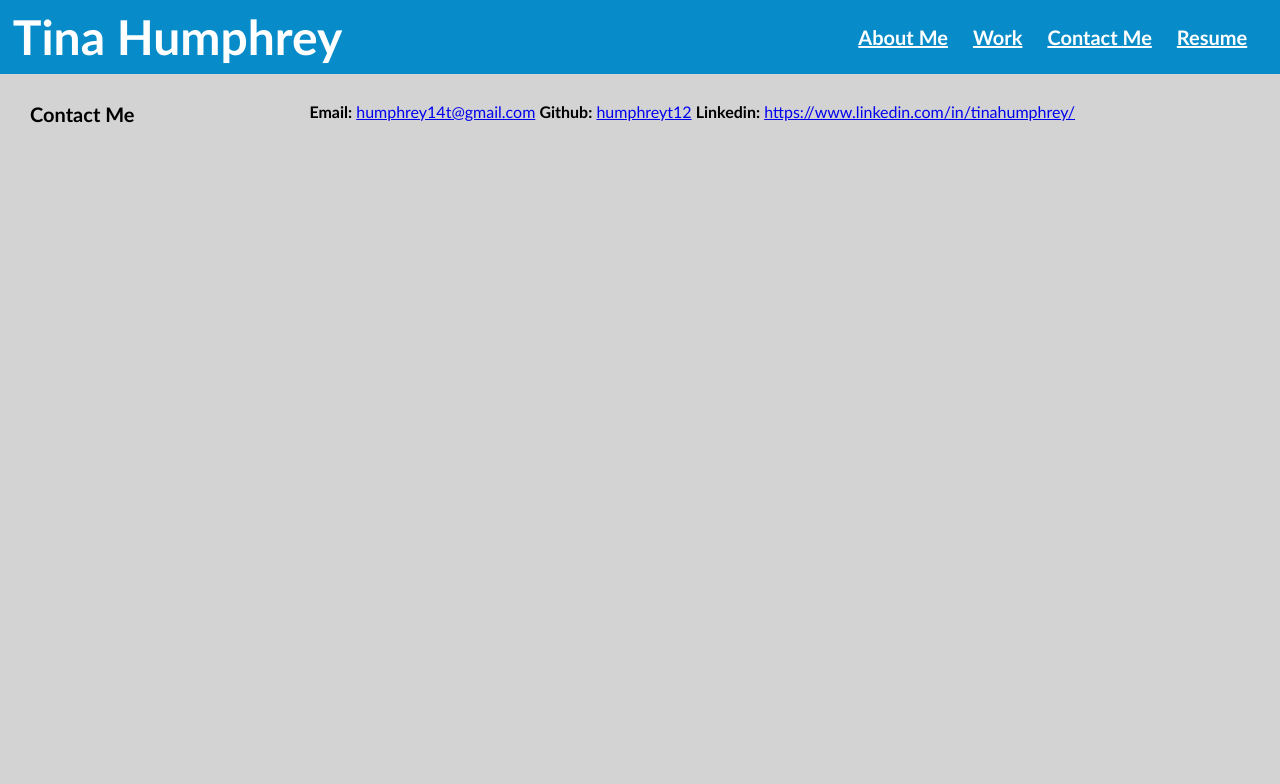
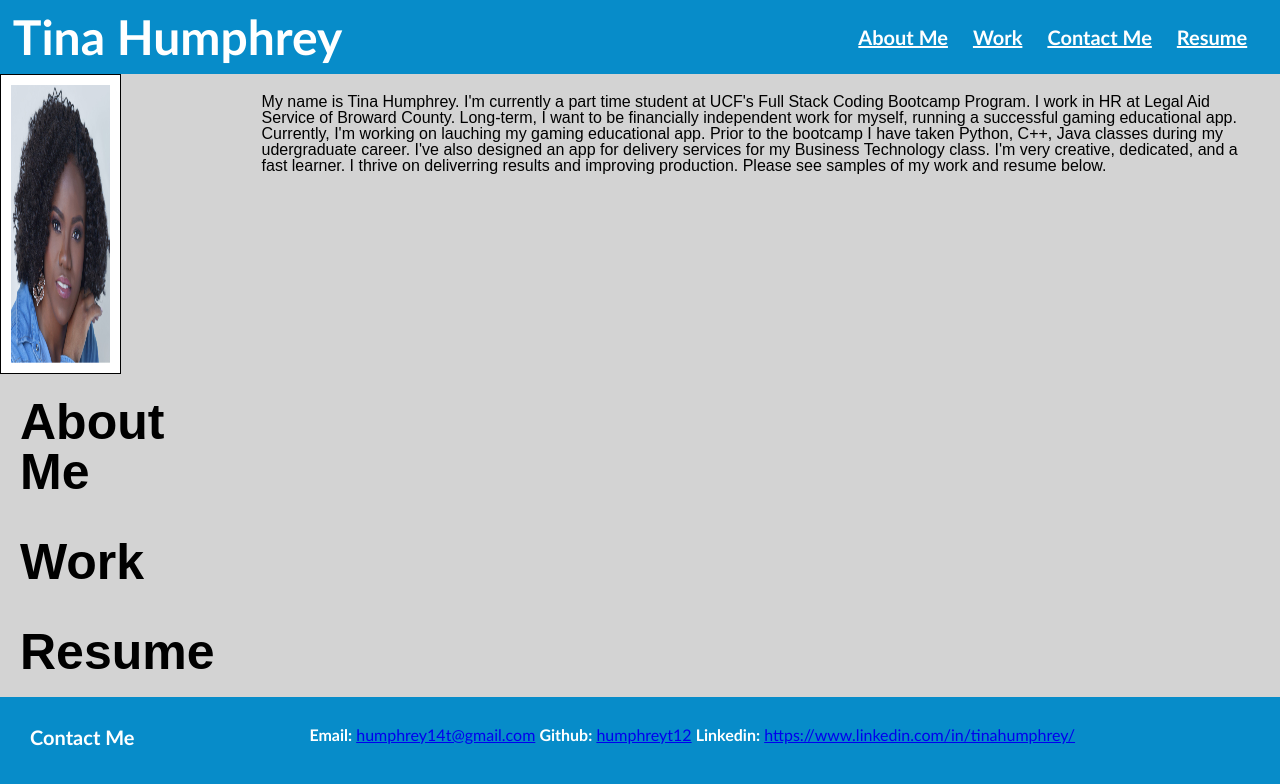
Before and after one commit to humphreyt12/Tina-Portfolio, a plain HTML site: page index.html in a window 1280 px wide. Drawn offline with Linux system fonts and the light colour scheme.

Commit message:
commit changes to prject

```diff
--- a/assets/style.css
+++ b/assets/style.css
@@ -4,7 +4,7 @@
 body {
   font-family: Arial;
   background-color: lightgrey;
-  margin: 0;
+  margin: 20;
   display: flex;
   flex-direction: column;
   min-height: 100vh;
@@ -42,15 +42,65 @@ body {
     flex-wrap: wrap;
     margin-left: 25px;
   }
+  main {
+    display: flex;
+  }
+
+  aside h2 {
+    flex: 30%;
+    background-color: lightgrey;
+    padding: 20px;
+    flex-wrap: wrap;
+    font-size: 50px;
+  }
+  section {
+    flex: 100%;
+    background-color: lightgrey;
+    padding: 20px;
+  }
+
+  /* Profile Image */
+.sections img {
+  background-color: #fff;
+  width: 50%;
+  padding: 10px;
+  height: 300px;
+  border: 1px solid black;
+  float: top;
+
+}
   .footer {
     padding: 30px;
     font-family: 'Trebuchet MS', 'Lucida Sans Unicode', 'Lucida Grande', 'Lucida Sans', Arial, sans-serif;
     text-align: center;
     justify-content: space-between;
-    color: black;
+    color: white;
+    background:  #078cc9;
   }
     .footer h2 {
       float: left;
-      color: black;
+      color: white;
       font-size: 20px;
     }
+
+
+/* Tablets - header changes color */
+@media screen and (max-width: 992px) {
+  header {
+    background: #7ab190;
+  }
+}
+
+/* Large smartphones - navbar changes color */
+@media screen and (max-width: 768px) {
+  nav {
+    background-color: #7ab190;
+  }
+}
+
+/* Small smartphones - image placeholders change color */
+@media screen and (max-width: 576px) {
+  .sample-img {
+    background-color: #8ac4ff;
+  }
+}
--- a/index.html
+++ b/index.html
@@ -23,14 +23,26 @@
 
 <!-- Body -->
 <main>
+    <aside class="sections">
+
+        <img src="./images/profilepic1.jpeg" alt="Tina's Headshot Photo">
+        <h2>About Me</h2>
+        <h2>Work</h2>
+        <h2>Resume</h2>
+
+    </aside>
+
     <section>
-
-
-
-
+        <p>
+            My name is Tina Humphrey. I'm currently a part time student at UCF's Full Stack Coding Bootcamp Program.
+            I work in HR at Legal Aid Service of Broward County. Long-term, I want to be financially independent work for myself, running a successful gaming educational app.
+            Currently, I'm working on lauching my gaming educational app. Prior to the bootcamp I have taken Python, C++, Java classes during my udergraduate career.
+            I've also designed an app for delivery services for my Business Technology class. I'm very creative, dedicated, and a fast learner.
+            I thrive on deliverring results and improving production. Please see samples of my work and resume below.
+        </p>
     </section>
 
-    </main>
+</main>
 
 <!-- Footer -->
 <section class= footer>
```
Also changed, not shown: images/profilepic1.jpeg (added), 2 other files.
